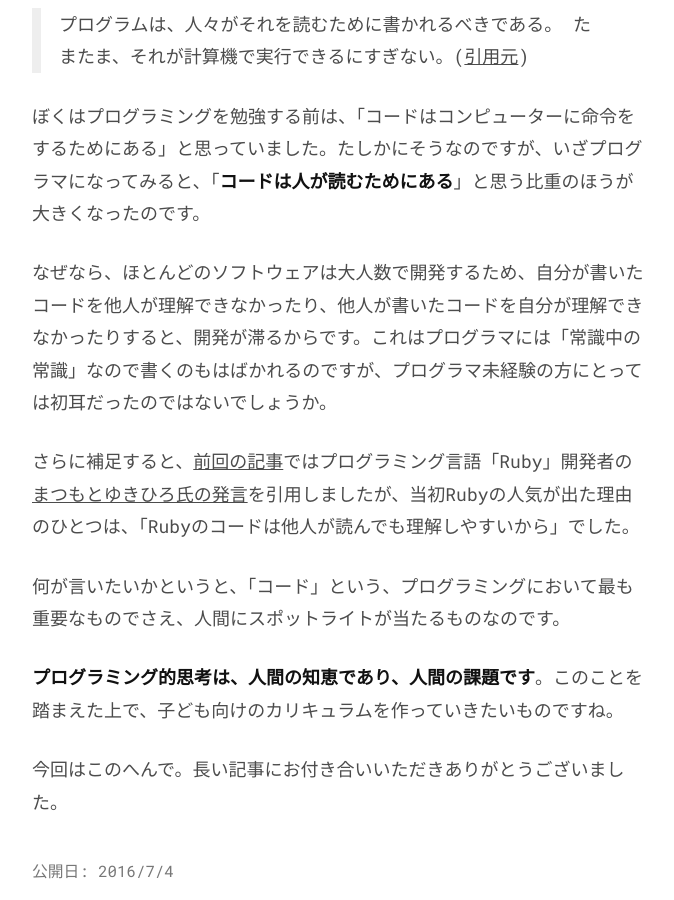
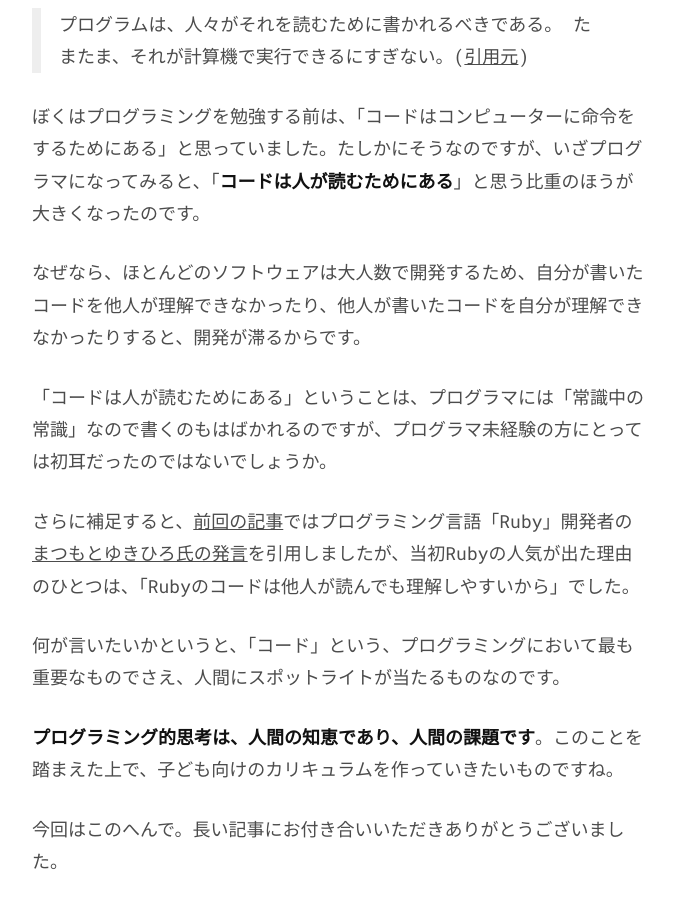
Before and after one commit to chibicode/senseicode, a Jekyll site: the page built from _posts/2016-06-30-cs-vs-programming.md, in a window 1280 px wide and 900 px high, scrolled down 12486 px. Shown: the whole window, without its empty margins (302-976 px from the left). Built offline with Jekyll 4.4.1, drawn with Linux system fonts in a browser that asks for light colours; comment, search, counter and statistics services are not loaded.

Commit message:
:pencil:

```diff
--- a/_posts/2016-06-30-cs-vs-programming.md
+++ b/_posts/2016-06-30-cs-vs-programming.md
@@ -198,7 +198,9 @@ HCIも「コンピューターが問題を解きやすいように、人間が
 
 ぼくはプログラミングを勉強する前は、「コードはコンピューターに命令をするためにある」と思っていました。たしかにそうなのですが、いざプログラマになってみると、「**コードは人が読むためにある**」と思う比重のほうが大きくなったのです。
 
-なぜなら、ほとんどのソフトウェアは大人数で開発するため、自分が書いたコードを他人が理解できなかったり、他人が書いたコードを自分が理解できなかったりすると、開発が滞るからです。これはプログラマには「常識中の常識」なので書くのもはばかれるのですが、プログラマ未経験の方にとっては初耳だったのではないでしょうか。
+なぜなら、ほとんどのソフトウェアは大人数で開発するため、自分が書いたコードを他人が理解できなかったり、他人が書いたコードを自分が理解できなかったりすると、開発が滞るからです。
+
+「コードは人が読むためにある」ということは、プログラマには「常識中の常識」なので書くのもはばかれるのですが、プログラマ未経験の方にとっては初耳だったのではないでしょうか。
 
 さらに補足すると、[前回の記事](/1-introduction)ではプログラミング言語「Ruby」開発者の[まつもとゆきひろ氏の発言](https://twitter.com/yukihiro_matz/status/725206942868606977?ref_src=twsrc%5Etfw)を引用しましたが、当初Rubyの人気が出た理由のひとつは、「Rubyのコードは他人が読んでも理解しやすいから」でした。
 
```
